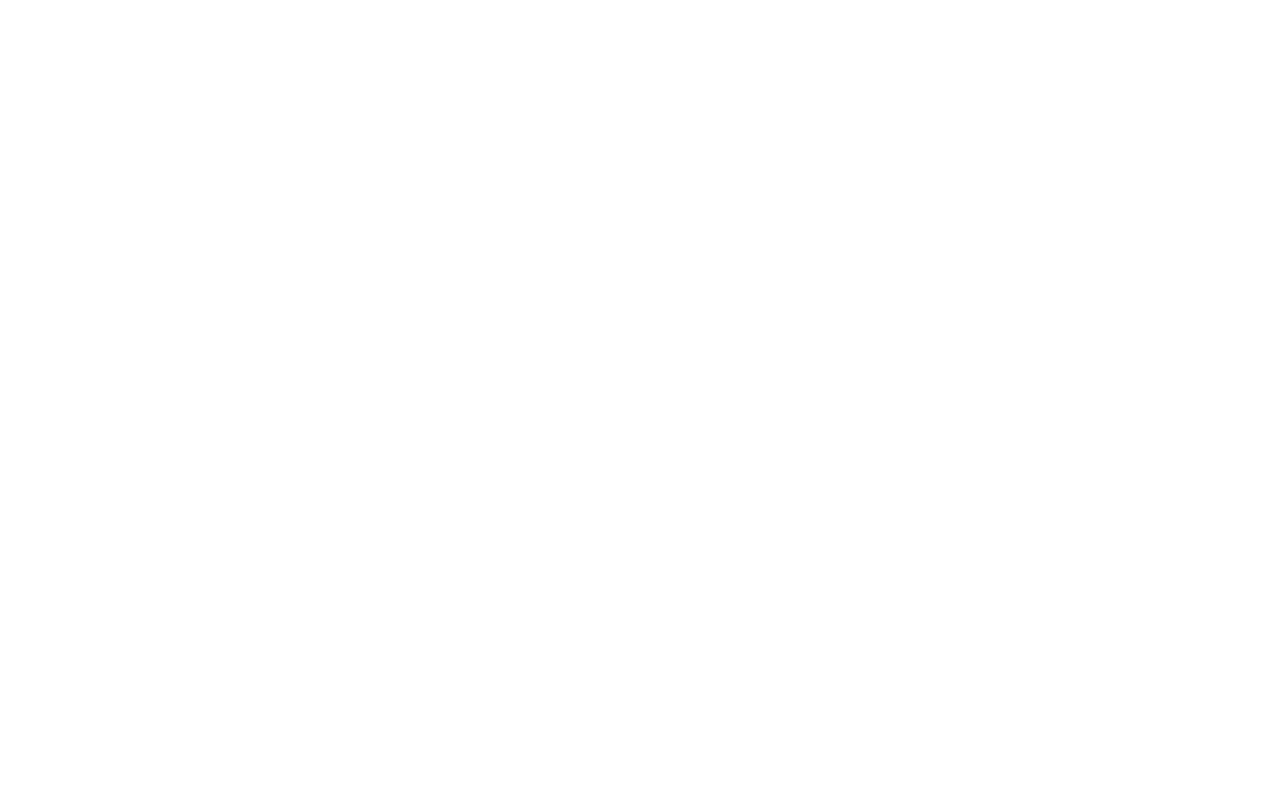
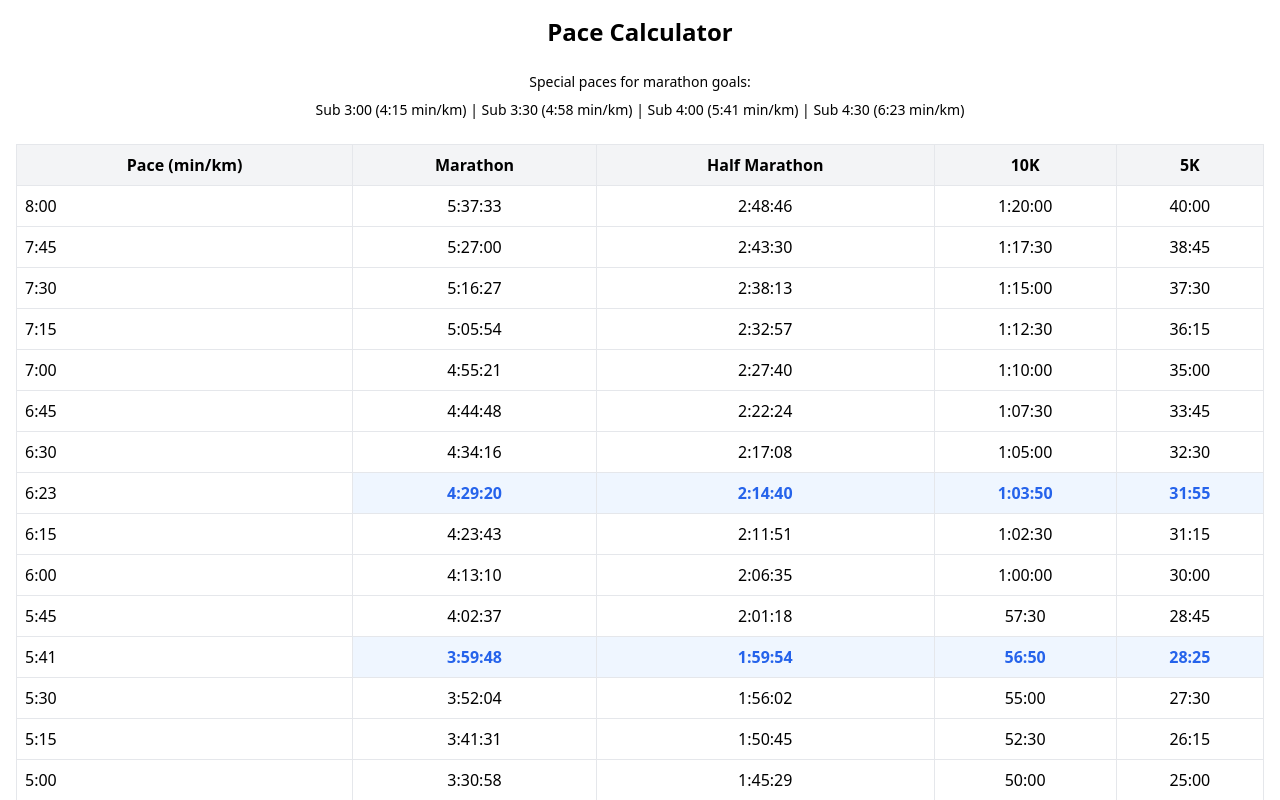
Before and after one commit to yujingz/unixnano, a React (Vite) app: page /pace in a window 1280 px wide. Before the commit this address had no page. Shown: the top 800 px of the page. Built offline with nearby package versions, Linux system fonts and the light colour scheme.

Commit message:
Add pace page

```diff
--- a/src/App.tsx
+++ b/src/App.tsx
@@ -2,6 +2,7 @@
 
 import CountDown from './pages/CountDown';
 import CurrentTime from './pages/CurrentTime';
+import { Pace } from './pages/Pace';
 import { TopBar } from './pages/TopBar';
 import './styles/index.css';
 
@@ -13,6 +14,7 @@
         <Routes>
           <Route path="/" element={<CurrentTime />} />
           <Route path="/count-down" element={<CountDown />} />
+          <Route path="/pace" element={<Pace />} />
         </Routes>
       </Router>
     </div>
--- /dev/null
+++ b/src/pages/Pace.tsx
@@ -0,0 +1,144 @@
+import { useRef, useState } from 'react';
+import { Helmet } from 'react-helmet';
+
+const DISTANCES = [
+  { name: 'Marathon', meters: 42195 },
+  { name: 'Half Marathon', meters: 21097.5 },
+  { name: '10K', meters: 10000 },
+  { name: '5K', meters: 5000 },
+] as const;
+
+const MARATHON_GOALS = {
+  '3:00': 255, // 4:15 min/km
+  '3:30': 298, // 4:58 min/km
+  '4:00': 341, // 5:41 min/km
+  '4:30': 383, // 6:23 min/km
+} as const;
+
+export function Pace() {
+  const scrollRef = useRef<HTMLDivElement>(null);
+  const [startX, setStartX] = useState(0);
+  const [scrollLeft, setScrollLeft] = useState(0);
+  const [isDragging, setIsDragging] = useState(false);
+
+  const handleTouchStart = (e: React.TouchEvent) => {
+    setStartX(e.touches[0].pageX - (scrollRef.current?.offsetLeft || 0));
+    setScrollLeft(scrollRef.current?.scrollLeft || 0);
+    setIsDragging(true);
+  };
+
+  const handleTouchMove = (e: React.TouchEvent) => {
+    if (!isDragging) return;
+    e.preventDefault();
+    const x = e.touches[0].pageX - (scrollRef.current?.offsetLeft || 0);
+    const walk = (x - startX) * 2;
+    if (scrollRef.current) {
+      scrollRef.current.scrollLeft = scrollLeft - walk;
+    }
+  };
+
+  const handleTouchEnd = () => {
+    setIsDragging(false);
+  };
+
+  const padZero = (num: number) => num.toString().padStart(2, '0');
+
+  const generatePaces = () => {
+    const regularPaces = Array.from({ length: 21 }, (_, i) => 480 - i * 15);
+    const specialPaces = Object.values(MARATHON_GOALS);
+
+    return [...new Set([...regularPaces, ...specialPaces])].sort((a, b) => b - a);
+  };
+
+  const isGoalPace = (pace: number) => {
+    return Object.values(MARATHON_GOALS).includes(pace);
+  };
+
+  const formatPace = (seconds: number) => {
+    const minutes = Math.floor(seconds / 60);
+    const remainingSeconds = seconds % 60;
+    return `${minutes}:${padZero(remainingSeconds)}`;
+  };
+
+  const calculateTime = (distanceInMeters: number, paceInSeconds: number) => {
+    const totalSeconds = (distanceInMeters / 1000) * paceInSeconds;
+    const hours = Math.floor(totalSeconds / 3600);
+    const minutes = Math.floor((totalSeconds % 3600) / 60);
+    const seconds = Math.floor(totalSeconds % 60);
+
+    if (hours > 0) {
+      return `${hours}:${padZero(minutes)}:${padZero(seconds)}`;
+    }
+    return `${minutes}:${padZero(seconds)}`;
+  };
+
+  return (
+    <>
+      <Helmet>
+        <title>跑步配速计算器 | Running Pace Calculator for Marathon, Half Marathon, 10K, 5K</title>
+        <meta
+          name="description"
+          content="跑步配速计算器，轻松计算全马、半马、10公里、5公里所需时间。Running pace calculator for Marathon, Half Marathon, 10K and 5K races. 包含详细配速表格"
+        />
+        <meta
+          name="keywords"
+          content="配速,半马,全马,pace calculator,half marathon,marathon,5k,10k,配速表格,跑步计算器"
+        />
+        {/* Open Graph tags for social sharing */}
+        <meta property="og:title" content="跑步配速计算器 | Running Pace Calculator" />
+        <meta
+          property="og:description"
+          content="轻松计算全马、半马、10公里、5公里所需时间。Calculate your race times for Marathon, Half Marathon, 10K and 5K."
+        />
+        <meta property="og:type" content="website" />
+      </Helmet>
+      <div className="p-4">
+        <h1 className="text-2xl font-bold text-center mb-6">Pace Calculator</h1>
+        <div className="text-center mb-4 text-sm">
+          <p>Special paces for marathon goals:</p>
+          <p className="text-xs md:text-sm whitespace-nowrap overflow-x-auto py-2">
+            Sub 3:00 (4:15 min/km) | Sub 3:30 (4:58 min/km) | Sub 4:00 (5:41 min/km) | Sub 4:30 (6:23 min/km)
+          </p>
+        </div>
+        <div
+          ref={scrollRef}
+          className="w-full overflow-x-auto touch-pan-x"
+          onTouchStart={handleTouchStart}
+          onTouchMove={handleTouchMove}
+          onTouchEnd={handleTouchEnd}
+        >
+          <div className="max-w-7xl mx-auto min-w-[640px]">
+            <table className="min-w-full border-collapse">
+              <thead>
+                <tr className="bg-gray-100">
+                  <th className="border p-2 sticky left-0 bg-gray-100 z-10">Pace (min/km)</th>
+                  {DISTANCES.map((distance) => (
+                    <th key={distance.name} className="border p-2 whitespace-nowrap">
+                      {distance.name}
+                    </th>
+                  ))}
+                </tr>
+              </thead>
+              <tbody>
+                {generatePaces().map((pace) => (
+                  <tr key={pace} className={`hover:bg-gray-50 ${isGoalPace(pace) ? 'bg-blue-50 font-semibold' : ''}`}>
+                    <td className="border p-2 font-medium sticky left-0 bg-white z-10">{formatPace(pace)}</td>
+                    {DISTANCES.map((distance) => (
+                      <td
+                        key={`${pace}-${distance.name}`}
+                        className={`border p-2 text-center ${isGoalPace(pace) ? 'text-blue-600' : ''}`}
+                      >
+                        {calculateTime(distance.meters, pace)}
+                      </td>
+                    ))}
+                  </tr>
+                ))}
+              </tbody>
+            </table>
+          </div>
+        </div>
+        <div className="text-center text-xs text-gray-500 mt-4 md:hidden">Swipe left/right to view more</div>
+      </div>
+    </>
+  );
+}
```
Also changed, not shown: package.json (+16 -13 lines), 1 other file (tests, documents, lock files or other folders).
